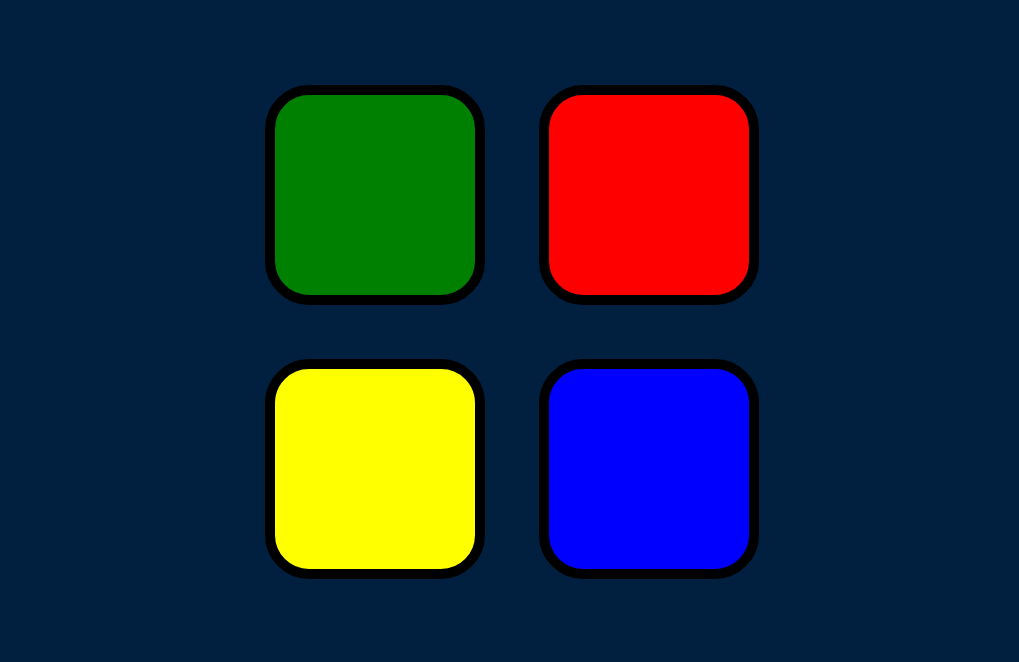
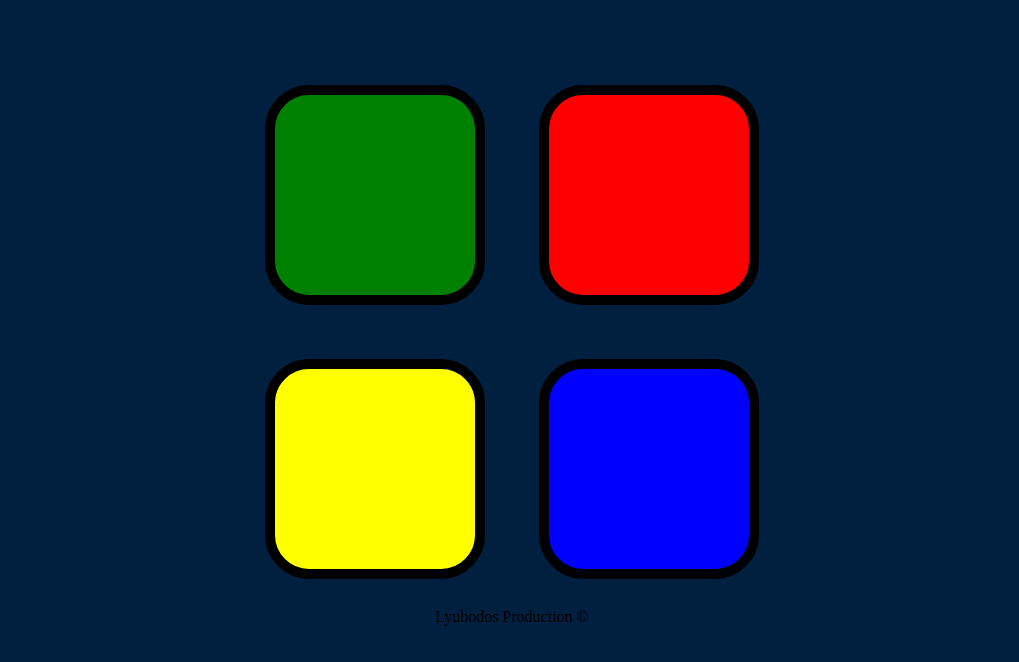
Before and after one commit to lyubodos/SimonSays, a plain HTML site: page index.html in a window 1280 px wide. Shown: the part 114-776 px from the top of the page, without its empty margins (128-1147 px from the left). Drawn offline with nearby package versions, Linux system fonts and the light colour scheme.

Commit message:
Add footer

```diff
--- a/index.html
+++ b/index.html
@@ -38,6 +38,8 @@
   <script src="https://ajax.googleapis.com/ajax/libs/jquery/3.3.1/jquery.min.js"></script>
   <script src="game.js" charset="utf-8"></script>
 
+
+  <footer>Lyubodos Production &copy;</footer>
 </body>
 
 </html>
```
